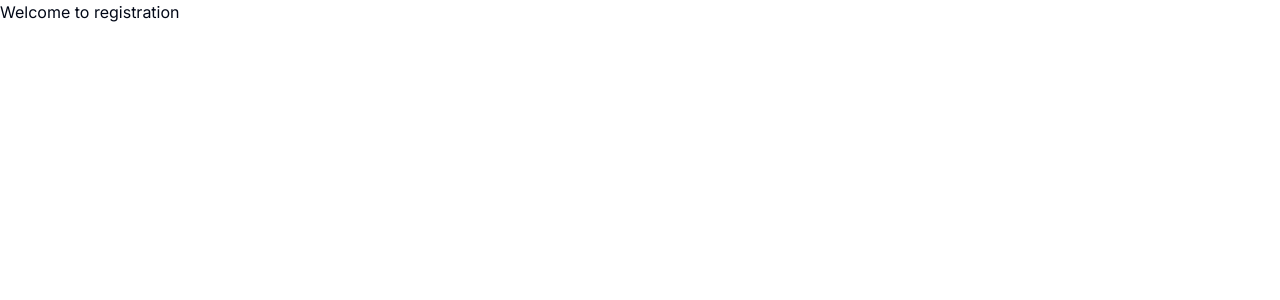
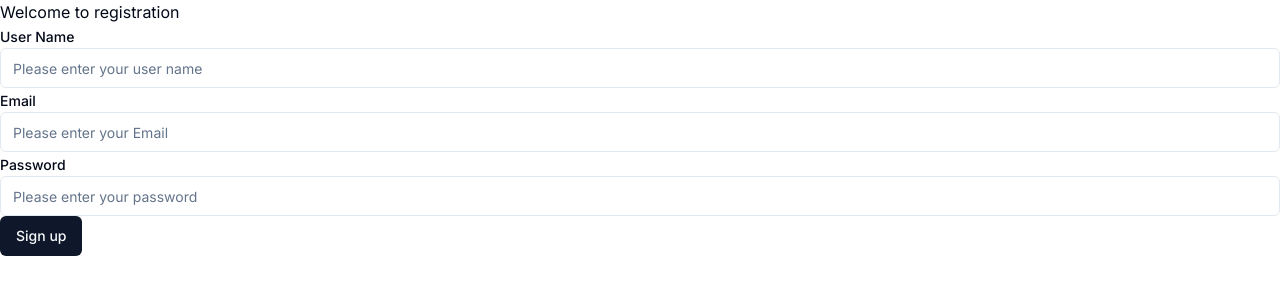
Before and after one commit to Sandunrmst/userAuthentication, a Next.js app: page /sign-up in a window 1280 px wide. Shown: the top 300 px of the page. Built offline with nearby package versions, Linux system fonts and the light colour scheme.

Commit message:
build sign up page

```diff
--- a/package.json
+++ b/package.json
@@ -10,6 +10,7 @@
   },
   "dependencies": {
     "@radix-ui/react-label": "^2.1.0",
+    "@radix-ui/react-slot": "^1.1.0",
     "bcryptjs": "^2.4.3",
     "class-variance-authority": "^0.7.0",
     "clsx": "^2.1.1",
@@ -24,6 +25,7 @@
     "tailwindcss-animate": "^1.0.7"
   },
   "devDependencies": {
+    "@types/react": "^18.3.3",
     "eslint": "^8",
     "eslint-config-next": "14.2.3",
     "postcss": "^8",
--- a/src/app/page.js
+++ b/src/app/page.js
@@ -3,8 +3,8 @@
 
 export default async function Home() {
   return (
-    <div className="w-full min-h-screen flex flex-col items-center justify-center bg-[url('foodimg.jpg')] opacity-90 ">
-      <h1 className="text-white font-bold text-6xl shadow-md text-center">
+    <div className="w-full min-h-screenflex">
+      <h1 className="text-black font-bold text-6xl text-center">
         Welcome to Auth
       </h1>
     </div>
--- a/src/app/sign-up/page.js
+++ b/src/app/sign-up/page.js
@@ -1,13 +1,35 @@
 "use client";
 
 import { Label } from "@/components/ui/label";
+import { initialSignUpFormData, userRegistrationFormControls } from "../utils";
+import CommonFormElement from "@/components/form-element/page";
+import { useState } from "react";
+import { Button } from "@/components/ui/button";
 
 function SignUp() {
+  const [signUpFormData, setSignUpFormData] = useState(initialSignUpFormData);
+  console.log(signUpFormData);
+
   return (
     <div>
       <h1>Welcome to registration</h1>
       <form>
-        <Label></Label>
+        {userRegistrationFormControls.map((formControlItem) => (
+          <div key={formControlItem.name}>
+            <Label>{formControlItem.label}</Label>
+            <CommonFormElement
+              value={signUpFormData[formControlItem.name]}
+              currentItem={formControlItem}
+              onChange={(event) =>
+                setSignUpFormData({
+                  ...signUpFormData,
+                  [event.target.name]: event.target.value,
+                })
+              }
+            />
+          </div>
+        ))}
+        <Button type="submit">Sign up</Button>
       </form>
     </div>
   );
--- a/src/app/utils/index.js
+++ b/src/app/utils/index.js
@@ -21,3 +21,9 @@
     type: "password",
   },
 ];
+
+export const initialSignUpFormData = {
+  userName: "",
+  email: "",
+  password: "",
+};
--- a/src/components/form-element/page.js
+++ b/src/components/form-element/page.js
@@ -1,3 +1,5 @@
+import { Input } from "../ui/input";
+
 function CommonFormElement({ currentItem, value, onChange }) {
   let content = null;
 
--- /dev/null
+++ b/src/components/ui/button.jsx
@@ -0,0 +1,47 @@
+import * as React from "react"
+import { Slot } from "@radix-ui/react-slot"
+import { cva } from "class-variance-authority";
+
+import { cn } from "@/lib/utils"
+
+const buttonVariants = cva(
+  "inline-flex items-center justify-center whitespace-nowrap rounded-md text-sm font-medium ring-offset-background transition-colors focus-visible:outline-none focus-visible:ring-2 focus-visible:ring-ring focus-visible:ring-offset-2 disabled:pointer-events-none disabled:opacity-50",
+  {
+    variants: {
+      variant: {
+        default: "bg-primary text-primary-foreground hover:bg-primary/90",
+        destructive:
+          "bg-destructive text-destructive-foreground hover:bg-destructive/90",
+        outline:
+          "border border-input bg-background hover:bg-accent hover:text-accent-foreground",
+        secondary:
+          "bg-secondary text-secondary-foreground hover:bg-secondary/80",
+        ghost: "hover:bg-accent hover:text-accent-foreground",
+        link: "text-primary underline-offset-4 hover:underline",
+      },
+      size: {
+        default: "h-10 px-4 py-2",
+        sm: "h-9 rounded-md px-3",
+        lg: "h-11 rounded-md px-8",
+        icon: "h-10 w-10",
+      },
+    },
+    defaultVariants: {
+      variant: "default",
+      size: "default",
+    },
+  }
+)
+
+const Button = React.forwardRef(({ className, variant, size, asChild = false, ...props }, ref) => {
+  const Comp = asChild ? Slot : "button"
+  return (
+    (<Comp
+      className={cn(buttonVariants({ variant, size, className }))}
+      ref={ref}
+      {...props} />)
+  );
+})
+Button.displayName = "Button"
+
+export { Button, buttonVariants }
```
Also changed, not shown: 1 other file (tests, documents, lock files or other folders).
